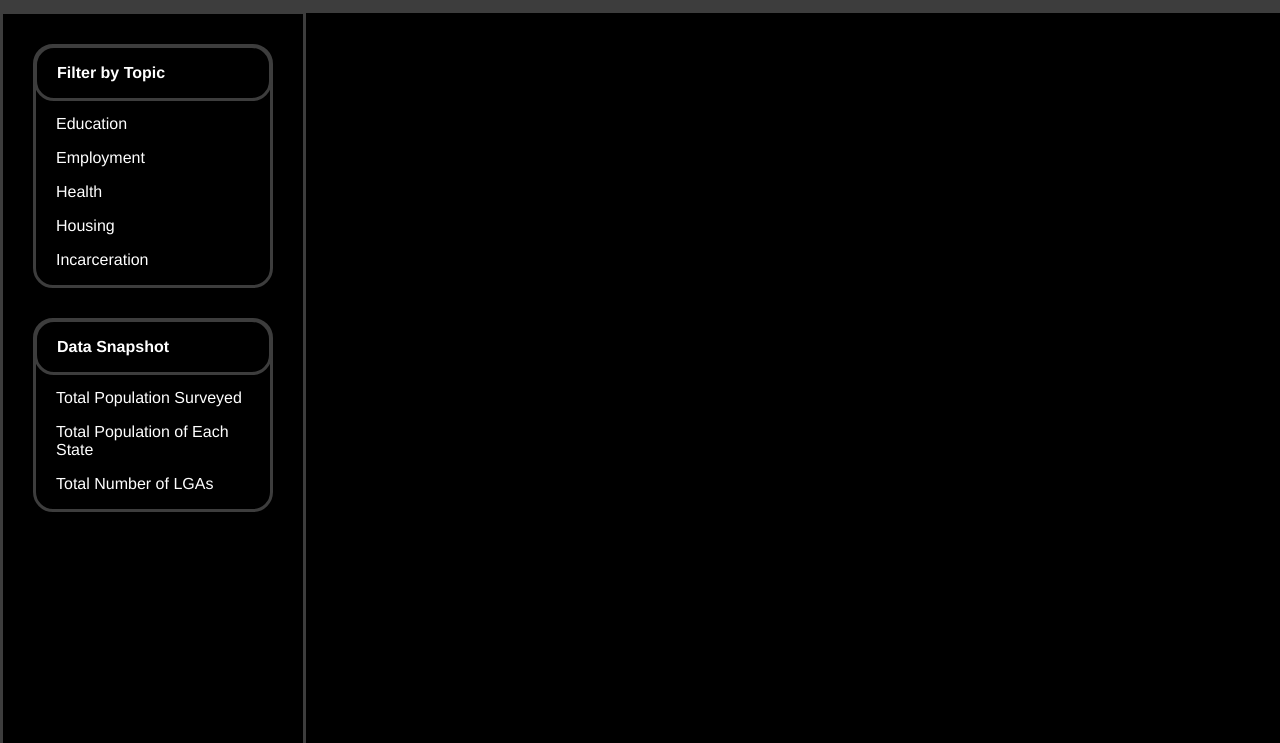
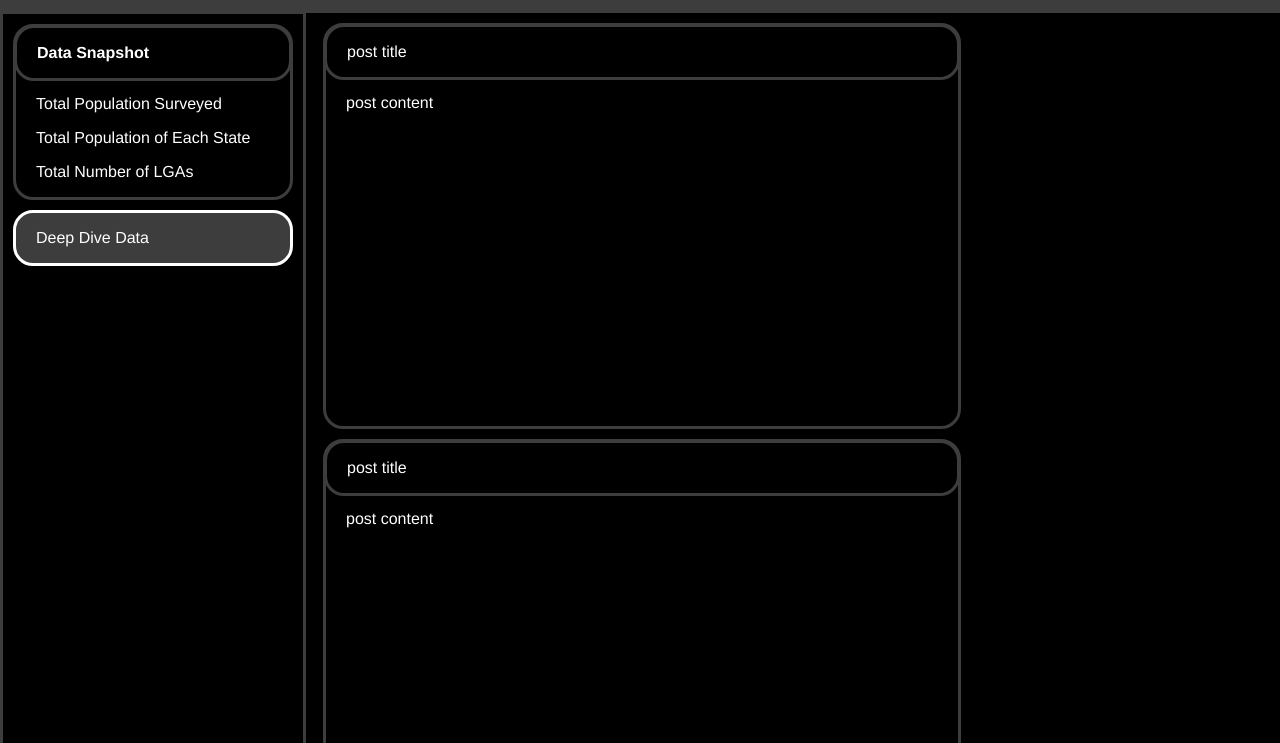
Before and after one commit to HiItsMatt/VisionSocials, a plain HTML site: page index.html in a window 1280 px wide. Shown: the part 57-800 px from the top of the page. Drawn offline with Linux system fonts and the light colour scheme.

Commit message:
finished landing page design, waiting on content

```diff
--- a/index.html
+++ b/index.html
@@ -12,27 +12,56 @@
         <div class="sidebar">
             <div class="option">
                 <div class="title">
-                    <p>Filter by Topic</p>
-                </div>
-                <p><a href="http://">Education</a></p>
-                <p><a href="http://">Employment</a></p>
-                <p><a href="http://">Health</a></p>
-                <p><a href="http://">Housing</a></p>
-                <p><a href="http://">Incarceration</a></p>
-            </div>
-            <div class="option">
-                <div class="title">
                     <p>Data Snapshot</p>
                 </div>
-                <p><a href="http://">Total Population Surveyed</a></p>
-                <p><a href="http://">Total Population of Each State</a></p>
-                <p><a href="http://">Total Number of LGAs</a></p>
+                <p><a href="#">Total Population Surveyed</a></p>
+                <p><a href="#">Total Population of Each State</a></p>
+                <p><a href="#">Total Number of LGAs</a></p>
+            </div>
+            <div class="button">
+                <p>Deep Dive Data</p>
             </div>
         </div>
-            <div class="post">
-                <div class="title">
-                </div>
+        <div class="post">
+            <div class="title">
+                <p>post title</p>
+            </div>
+            <div class="postcontent">
+                <p>post content</p>
             </div>
         </div>
+        <div class="post">
+            <div class="title">
+                <p>post title</p>
+            </div>
+            <div class="postcontent">
+                <p>post content</p>
+            </div>
+        </div>
+        <div class="post">
+            <div class="title">
+                <p>post title</p>
+            </div>
+            <div class="postcontent">
+                <p>post content</p>
+            </div>
+        </div>
+        <div class="post">
+            <div class="title">
+                <p>post title</p>
+            </div>
+            <div class="postcontent">
+                <p>post content</p>
+            </div>
+        </div>
+        <div class="post">
+            <div class="title">
+                <p>post title</p>
+            </div>
+            <div class="postcontent">
+                <p>post content</p>
+            </div>
+        </div>
+
     </body>
 </html>
--- a/style.css
+++ b/style.css
@@ -50,10 +50,24 @@ h1 a{
     color: white;
     border-color: #3d3d3d;
     border-style: solid;
-    padding: px;
     text-decoration: none;
-    margin: 10%;
+    margin: 10px;
     border-radius: 20px;
+}
+
+.sidebar .button{
+    display: block;
+    color: white;
+    background-color: #3d3d3d;
+    border-color: ;
+    border-style: solid;
+    text-decoration: none;
+    margin: 10px;
+    border-radius: 20px;
+}
+
+.sidebar .button p{
+    padding-left: 20px;
 }
 
 .sidebar .option .title{
@@ -73,6 +87,34 @@ h1 a{
 
 .sidebar .option p{
     padding-left: 20px;
+}
+
+.post{
+    position: relative;
+    top: 70px;
+    left: 305px;
+    width: 50%;
+    color: white;
+    border-color: #3d3d3d;
+    border-style: solid;
+    text-decoration: none;
+    margin: 10px;
+    border-radius: 20px;
+    height: 400px;
+}
+
+
+.post p{
+    padding-left: 20px;
+}
+
+.post .title{
+    color: white;
+    border-color: #3d3d3d;
+    border-style: solid;
+    text-decoration: none;
+    margin: -2px;
+    border-radius: 20px;
 }
 
 
```
